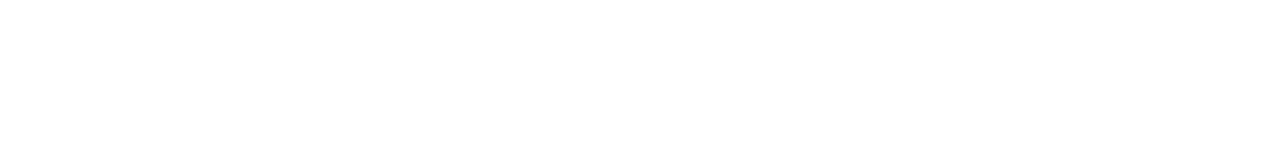
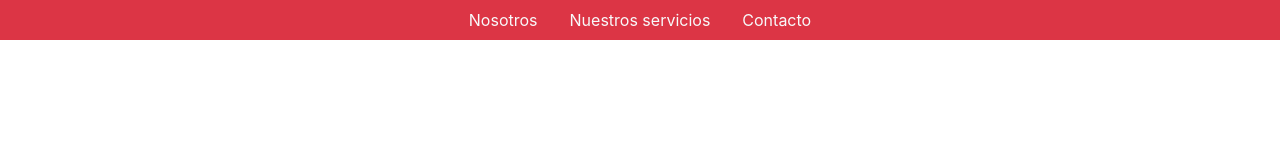
Before and after one commit to AlexQ28/bedutravels, a plain HTML site: page index.html in a window 1280 px wide. Drawn offline with nearby package versions, Linux system fonts and the light colour scheme.

Commit message:
se hacen cambios en index.html

```diff
--- a/index.html
+++ b/index.html
@@ -5,8 +5,25 @@
     <meta name="viewport" content="width=device-width, initial-scale=1.0">
     <meta http-equiv="X-UA-Compatible" content="ie=edge">
     <title>Document</title>
+    <link rel="stylesheet" href="https://stackpath.bootstrapcdn.com/bootstrap/4.3.1/css/bootstrap.min.css" integrity="sha384-ggOyR0iXCbMQv3Xipma34MD+dH/1fQ784/j6cY/iJTQUOhcWr7x9JvoRxT2MZw1T" crossorigin="anonymous">
 </head>
 <body>
+   <ul class="nav justify-content-center bg-danger">
+     <li class="">
+         <a class="nav-link text-light" href="#">Nosotros</a>
+     </li>
+     <li class="">
+         <a class="nav-link text-light" href="#">Nuestros servicios</a>
+     </li>
+     <li class="">
+         <a class="nav-link text-light" href="#">Contacto</a>
+     </li>
+   </ul>
+<section>
+   <div></div>
+   <div></div>
+   <div></div>
+</section>
 
 </body>
 </html>
```
